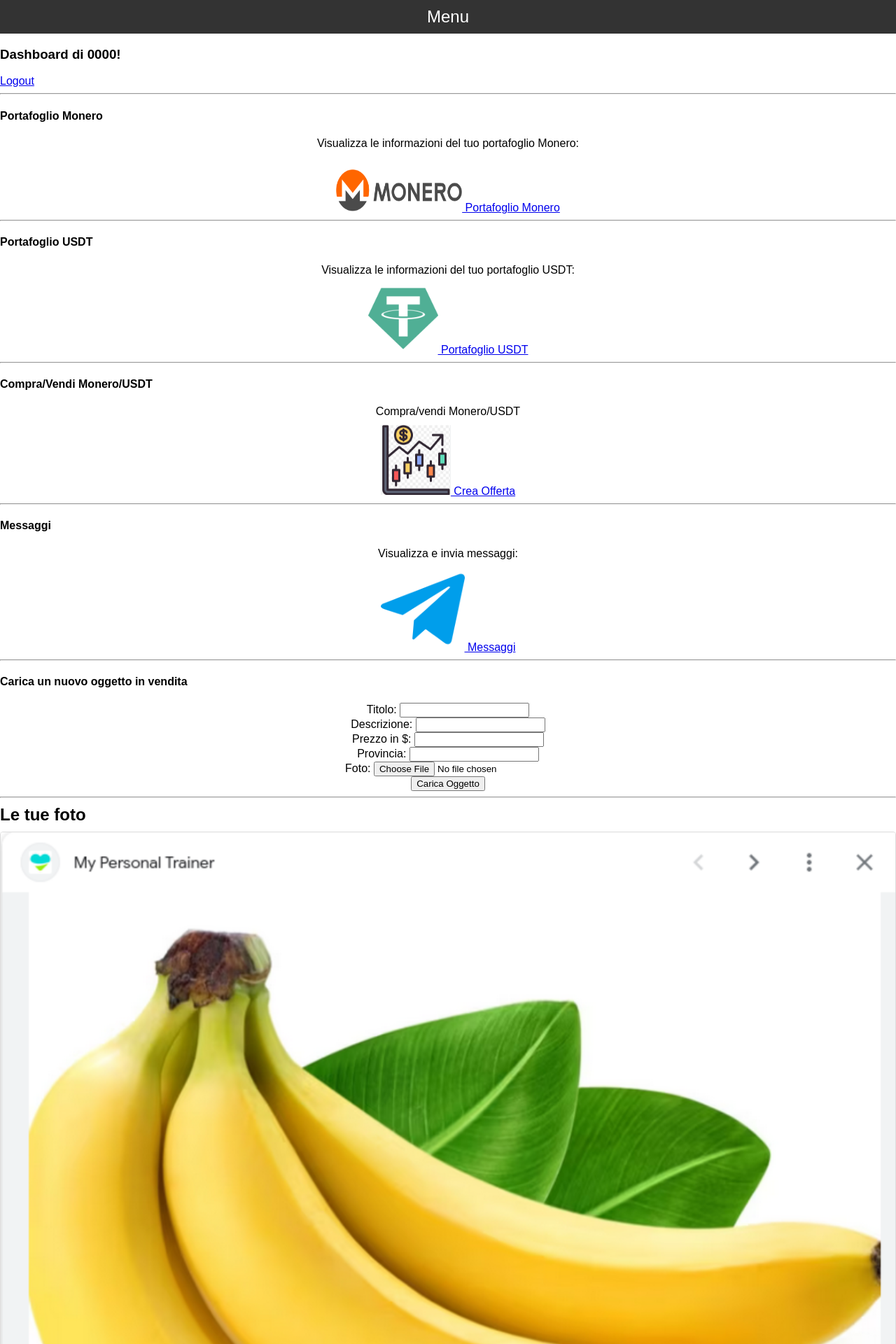
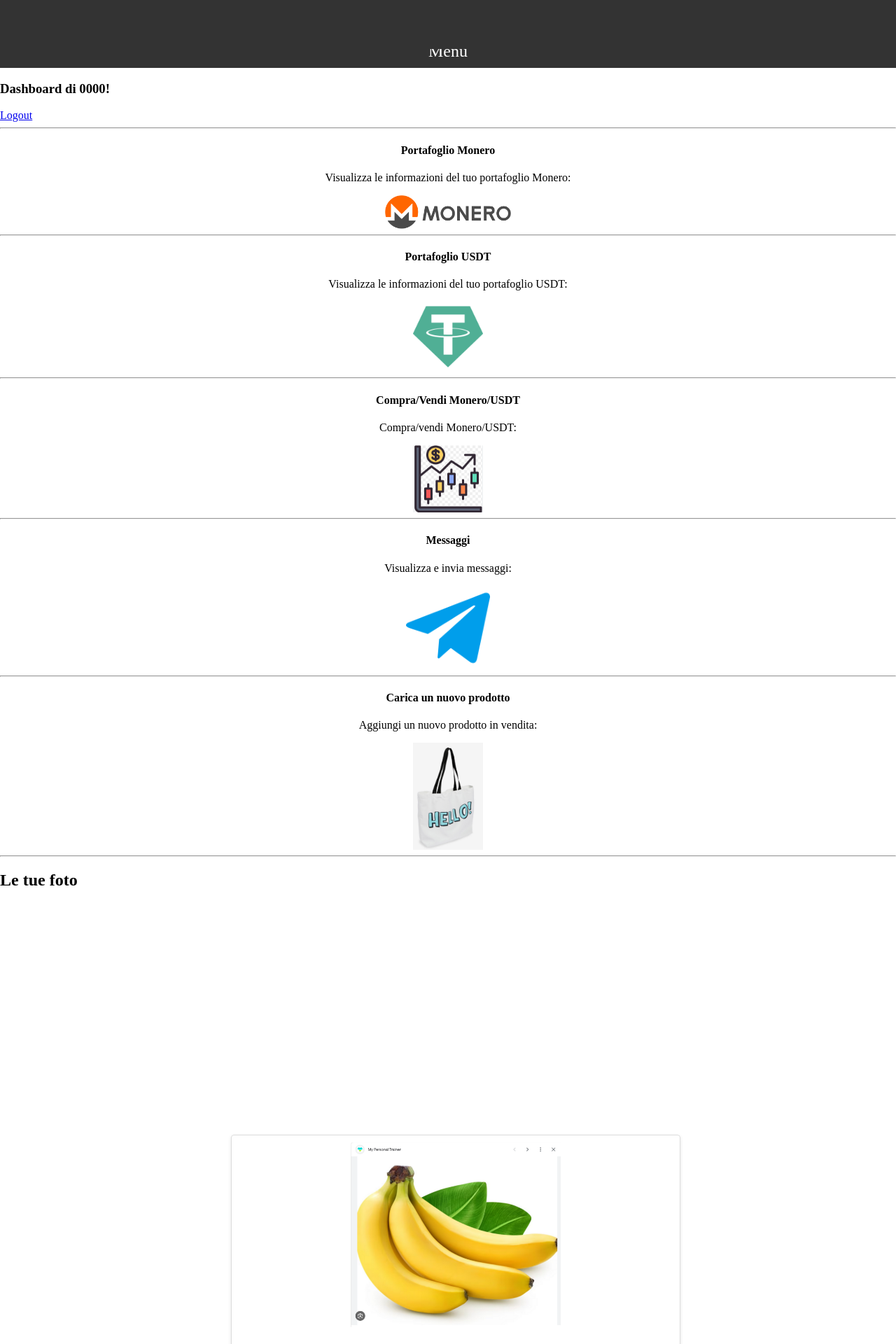
Before and after one commit to ShubertMotif/11MAGGIO24, a Flask app: page /dashboard in a window 1280 px wide. Shown: the top 1920 px of the page at 70% size. Run offline with Flask 3, Linux system fonts and the light colour scheme; a user stored in the database is signed in.

Commit message:
12 maggio

```diff
--- a/EEI/app.py
+++ b/EEI/app.py
@@ -247,35 +247,51 @@ def index():
 
 
 # Dashboard route
-@app.route('/dashboard', methods=['GET', 'POST'])
+@app.route('/dashboard', methods=['GET'])
 @login_required
 def dashboard():
+    # Questa funzione ora gestisce solo il GET per mostrare la dashboard
+    return render_template('dashboard.html', user=current_user)
 
+@app.route('/carica_oggetto', methods=['POST', 'GET'])
+@login_required
+def carica_oggetto():
     if request.method == 'POST':
-        title = request.form['title']
-        description = request.form['description']
-        photo = request.files['photo']
-        price_eur = request.form['price_eur']
-        province = request.form['province']
+        try:
+            title = request.form['title']
+            description = request.form['description']
+            photo = request.files['photo']
+            price_eur = request.form['price_eur']
+            province = request.form['province']
+
+            if photo:
+                filename = save_photo(photo)
+                price_monero = float(price_eur) / get_xmr_price()
+                tron_wallet_address = current_user.tron_wallet_address
+                new_photo = Photo(filename=filename, title=title, description=description, user=current_user,
+                                  price_eur=price_eur, price_monero=price_monero, province=province, tron_wallet_address=tron_wallet_address)
+                # Qui assumiamo che il portafoglio Monero sia già stato creato per l'utente
+                wallet_name = current_user.username
+                wallet_password = current_user.password
+                address = current_user.monero_wallet
+                new_photo.monero_address = address
+                db.session.add(new_photo)
+                db.session.commit()
+
+                flash('Oggetto caricato con successo!', 'success')
+            else:
+                flash('Errore durante il caricamento del file.', 'error')
+        except KeyError as e:
+            # Handle missing form data issue
+            flash(f'Errore: Dato mancante per {e.args[0]}.', 'error')
+
+    elif request.method == 'GET':
+        # Handle GET request, e.g., show the upload form
+        return render_template('crea_oggetto.html')  # Assicurati che questo template esista e contenga il form di caricamento.
+
+    return redirect(url_for('dashboard'))
 
 
-        if photo:
-            filename = save_photo(photo)
-            price_monero = float(price_eur) / get_xmr_price()
-            tron_wallet_address=current_user.tron_wallet_address
-            new_photo = Photo(filename=filename, title=title, description=description, user=current_user,
-                              price_eur=price_eur, price_monero=price_monero, province=province,tron_wallet_address=tron_wallet_address)
-            # Genera un nuovo indirizzo Monero
-            wallet_name = current_user.username
-            wallet_password = current_user.password
-            address = current_user.monero_wallet
-            new_photo.monero_address = address
-            db.session.add(new_photo)
-            db.session.commit()
-
-        return redirect(url_for('dashboard'))
-
-    return render_template('dashboard.html', user=current_user)
 
 
 @app.route('/login', methods=['GET', 'POST'])
--- a/EEI/static/style.css
+++ /dev/null
@@ -1,55 +0,0 @@
-/* Stile di base per il corpo della pagina */
-body {
-    margin: 0;
-    padding: 0;
-    font-family: Arial, sans-serif; /* Font leggibile per testi sul web */
-}
-
-/* Container generale per le foto, ridotto al 50% dello schermo per index */
-.photo-container {
-    max-width: 50%;
-    margin: 0 auto; /* Centra il container orizzontalmente */
-    padding: 20px; /* Spazio intorno al contenuto interno */
-    box-sizing: border-box; /* Include padding e border nel width/height */
-}
-
-/* Singola foto nel container */
-.photo-card {
-    border: 1px solid #ddd; /* Bordo sottile per definire il contorno */
-    border-radius: 4px; /* Angoli arrotondati */
-    overflow: hidden; /* Nasconde contenuti che fuoriescono */
-    margin-bottom: 20px; /* Spazio tra le carte */
-    text-align: center; /* Centra il testo e immagini all'interno */
-}
-
-/* Immagini all'interno delle card */
-.photo-card img {
-    width: 100%; /* Larghezza massima all'interno del container */
-    height: auto; /* Altezza automatica per mantenere le proporzioni */
-    display: block; /* Previene margini extra sotto l'immagine */
-}
-
-/* Container generale per le offerte con sfondo grigio */
-.offerte-container {
-    background-color: #f0f0f0; /* Sfondo grigio chiaro per distinguere le offerte */
-    padding: 20px;
-    margin: 20px auto; /* Spazio esterno e centratura */
-    max-width: 80%; /* Larghezza massima del container delle offerte */
-    box-sizing: border-box;
-}
-
-/* Stili specifici per ogni offerta nel container */
-.offerta {
-    border: 1px solid #ccc; /* Bordo leggermente più scuro */
-    padding: 10px; /* Padding interno */
-    margin-bottom: 10px; /* Margine inferiore per separare le offerte */
-    background-color: #ffffff; /* Sfondo bianco per il contrasto interno */
-}
-
-/* Gestione dei testi lunghi */
-p, h2 {
-    word-wrap: break-word; /* A capo automaticamente per testi lunghi */
-    margin: 10px 0; /* Spazio verticale tra paragrafi e titoli */
-}
-
-/* Aggiungi stili aggiuntivi se necessario */
--- a/EEI/templates/base.html
+++ b/EEI/templates/base.html
@@ -11,15 +11,20 @@
             padding: 0;
             margin: 0;
             list-style-type: none;
-            background: #f4f4f4;
+            background: #333; /* Colore dello sfondo del menu nero */
             display: none; /* Nasconde il menu di default */
         }
         nav ul li {
             padding: 10px;
-            border-bottom: 1px solid #ddd;
+            border-bottom: none; /* Rimuove il bordo */
         }
         nav ul.active {
             display: block; /* Mostra il menu quando è attivo */
+        }
+        nav ul li a {
+            color: white; /* Colore del testo degli elementi del menu */
+            text-decoration: none; /* Rimuove il sottolineato dai link */
+            display: block; /* Estende l'area cliccabile all'intera larghezza del li */
         }
 
         /* Stile del pulsante Menu, visibile su tutti i dispositivi */
@@ -27,8 +32,8 @@
             display: block;
             cursor: pointer;
             font-size: 24px;
-            background: #333;
-            color: white;
+            background: #333; /* Colore di sfondo del pulsante nero */
+            color: white; /* Colore del testo del pulsante */
             text-align: center;
             padding: 10px;
         }
@@ -69,6 +74,5 @@
 <!-- Altri script specifici della pagina possono essere inseriti qui -->
 {% endblock %}
 
-
 </body>
 </html>
--- a/EEI/templates/dashboard.html
+++ b/EEI/templates/dashboard.html
@@ -6,80 +6,78 @@
   <a href="{{ url_for('logout') }}">Logout</a>
   <hr>
 
+<style>
+  /* Assicura che tutte le immagini non superino i 300px di larghezza e siano centrate */
+  img {
+    max-width: 300px; /* Imposta la larghezza massima di tutte le immagini a 300px */
+    height: auto; /* Mantiene le proporzioni originali delle immagini */
+    display: block; /* Tratta l'immagine come un blocco per permettere il centratura */
+    margin: 0 auto; /* Centra l'immagine orizzontalmente nel suo contenitore */
+  }
+
+  /* Stili specifici per i container di foto e offerte */
+  .photo-container, .offerte-container, #photos-container {
+    text-align: center; /* Centra il contenuto all'interno dei container */
+    padding: 20px; /* Aggiunge spazio intorno al contenuto */
+  }
+
+  .photo-card, .offerta {
+    margin-bottom: 20px; /* Distanza tra le carte/offerte */
+  }
+
+  .photo-card {
+    border: 1px solid #ddd; /* Aggiunge un bordo sottile alle carte */
+    border-radius: 4px; /* Angoli arrotondati per le carte */
+    overflow: hidden; /* Nasconde gli overflow di contenuto */
+    padding: 10px; /* Padding interno per le carte */
+  }
+</style>
+
+<div style="text-align: center;">
+    <!-- Tutto il tuo contenuto esistente... -->
+</
+      <!-- Sezione Portafoglio Monero -->
       <h4>Portafoglio Monero</h4>
-    <div style="text-align: center;">
       <p>Visualizza le informazioni del tuo portafoglio Monero:</p>
-        <br>
       <a href="{{ url_for('portafoglio_monero') }}">
           <img src="{{ url_for('static', filename='images/monero_icon.png') }}" alt="Monero Icon" width="180" height="60">
-            Portafoglio Monero
       </a>
-    </div>
       <hr>
 
+      <!-- Sezione Portafoglio USDT -->
       <h4>Portafoglio USDT</h4>
-    <div style="text-align: center;">
       <p>Visualizza le informazioni del tuo portafoglio USDT:</p>
       <a href="{{ url_for('portafoglio_USDT') }}">
           <img src="{{ url_for('static', filename='images/USDT_icon.png') }}" alt="USDT Icon" width="100" height="100">
-            Portafoglio USDT
       </a>
-    </div>
       <hr>
 
+      <!-- Sezione Compra/Vendi Monero/USDT -->
       <h4>Compra/Vendi Monero/USDT</h4>
-    <div style="text-align: center;">
-        <p>Compra/vendi Monero/USDT</p>
+      <p>Compra/vendi Monero/USDT:</p>
       <a href="{{ url_for('crea_offerta') }}">
           <img src="{{ url_for('static', filename='images/TRADE_icon.png') }}" alt="TRADE Icon" width="100" height="100">
-            Crea Offerta
       </a>
-    </div>
       <hr>
 
+      <!-- Sezione Messaggi -->
       <h4>Messaggi</h4>
-    <div style="text-align: center;">
       <p>Visualizza e invia messaggi:</p>
       <a href="{{ url_for('messages') }}">
           <img src="{{ url_for('static', filename='images/messages_icon.png') }}" alt="Messages Icon" width="120" height="120">
-            Messaggi
       </a>
-    </div>
       <hr>
 
-    <h4>Carica un nuovo oggetto in vendita</h4>
-    <div style="text-align: center;">
-        <!-- Form per l'upload delle foto -->
-        <form method="POST" enctype="multipart/form-data" style="display: inline-block;">
-            <div class="form-group">
-                <label for="title">Titolo:</label>
-                <input type="text" name="title" class="form-control" required>
+      <!-- Sezione Carica Prodotto -->
+      <h4>Carica un nuovo prodotto</h4>
+      <p>Aggiungi un nuovo prodotto in vendita:</p>
+      <a href="{{ url_for('carica_oggetto') }}">
+          <img src="{{ url_for('static', filename='images/logo_prodotto.png') }}" alt="Carica Prodotto" width="100" height="100">
+      </a>
+      <hr>
   </div>
-            <div class="form-group">
-                <label for="description">Descrizione:</label>
-                <input type="text" name="description" class="form-control" required>
-            </div>
-            <div class="form-group">
-                <label for="price_eur">Prezzo in $:</label>
-                <input type="number" name="price_eur" class="form-control" step="0.01" required>
-            </div>
-            <div class="form-group">
-                <label for="province">Provincia:</label>
-                <input type="text" name="province" class="form-control" required>
-            </div>
-            <div class="form-group">
-                <label for="photo">Foto:</label>
-                <input type="file" name="photo" class="form-control-file" required>
-            </div>
-            <button type="submit" class="btn btn-primary" onclick="confermaCaricaOggetto()">Carica Oggetto</button>
-        </form>
-    </div>
-    <hr>
-  {% else %}
-    <p>Effettua l'accesso per visualizzare la dashboard.</p>
-  {% endif %}
 
-  <!-- Verifica se l'utente è autenticato e mostra le sue foto -->
+  <!-- Sezione per visualizzare le foto caricate dall'utente -->
   {% if current_user.is_authenticated %}
     {% if current_user.photos %}
       <h2>Le tue foto</h2>
@@ -102,4 +100,7 @@
     {% endif %}
   {% endif %}
   <hr>
+{% else %}
+  <p>Effettua l'accesso per visualizzare la dashboard.</p>
+{% endif %}
 {% endblock %}
```
Also changed, not shown: EEI/templates/botttone_indietro.html (added, +9 -0 lines), EEI/templates/compra_xmr_usdt.html (+13 -0 lines), EEI/templates/crea_offerta.html (+18 -0 lines), EEI/templates/crea_oggetto.html (added, +32 -0 lines), EEI/templates/offerte.html (+32 -0 lines), EEI/DATA/database.db, EEI/static/images/logo_prodotto.png (added), EEI/static/uploads/banana.png (added). Lines whose indentation alone changed are shown as unchanged.
